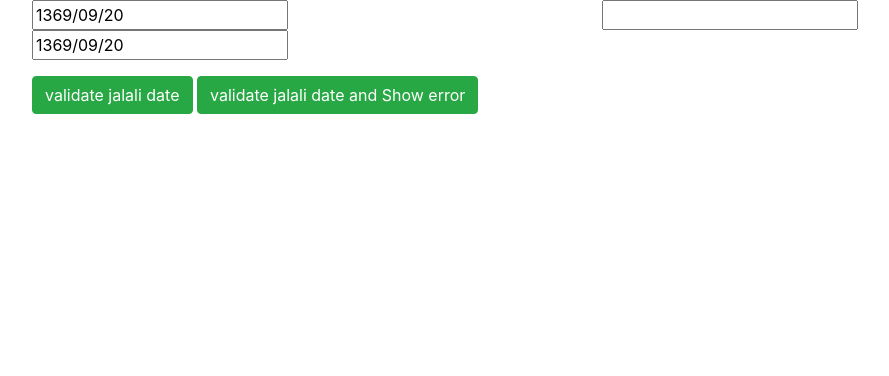
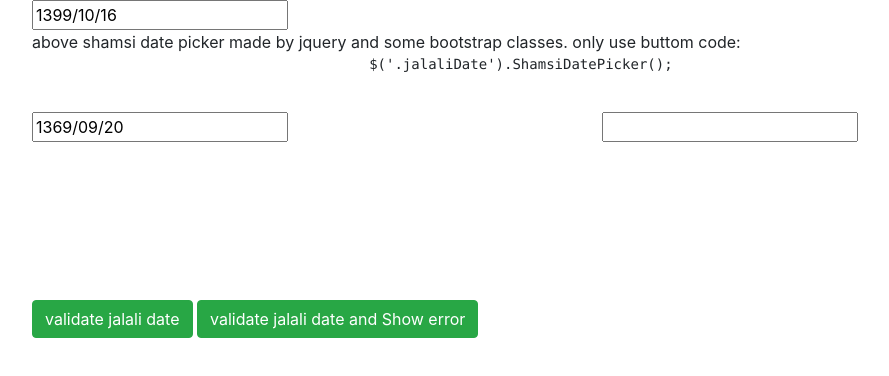
Before and after one commit to rasouliali/rasouliali.github.io-shamsiDatePicker, a plain HTML site: page index.html in a window 1280 px wide. Shown: the whole page, without its empty margins (53-942 px from the left). Drawn offline with nearby package versions, Linux system fonts and the light colour scheme.

Commit message:
Update index.html

```diff
--- a/index.html
+++ b/index.html
@@ -14,6 +14,15 @@
 <body>
 	<div class="container">
 		<div class="row">
+			<div class="col-12">
+				<input type="text" id="shamsidate3" value="1399/10/16" class="jalaliDate"/>
+			</div>
+			<div class="col-12">
+				above shamsi date picker made by jquery and some bootstrap classes. only use buttom code:
+				<pre>
+					<code>$('.jalaliDate').ShamsiDatePicker();</code>
+				</pre>
+			</div>
 			<div class="col-6">
 				<input type="text" id="shamsidate" value="1369/09/20" class="jalaliDate"/>
 			</div>
@@ -21,7 +30,13 @@
 				<input type="text" id="shamsidate2" value="" class="jalaliDate"/>
 			</div>
 			<div class="col-12">
-				<input type="text" id="shamsidate3" value="1369/09/20" class="jalaliDate"/>
+  				<pre>
+					<code>
+					<link rel="stylesheet" href="https://stackpath.bootstrapcdn.com/bootstrap/4.5.2/css/bootstrap.min.css">
+					<script src="https://ajax.googleapis.com/ajax/libs/jquery/3.5.1/jquery.min.js"></script>
+					<script src="https://stackpath.bootstrapcdn.com/bootstrap/4.5.2/js/bootstrap.bundle.min.js"></script>
+					</code>
+				</pre>
 			</div>
 		</div>
 		<button class="btn btn-success mt-3" id="validatejalalidate">validate jalali date</button>
```
